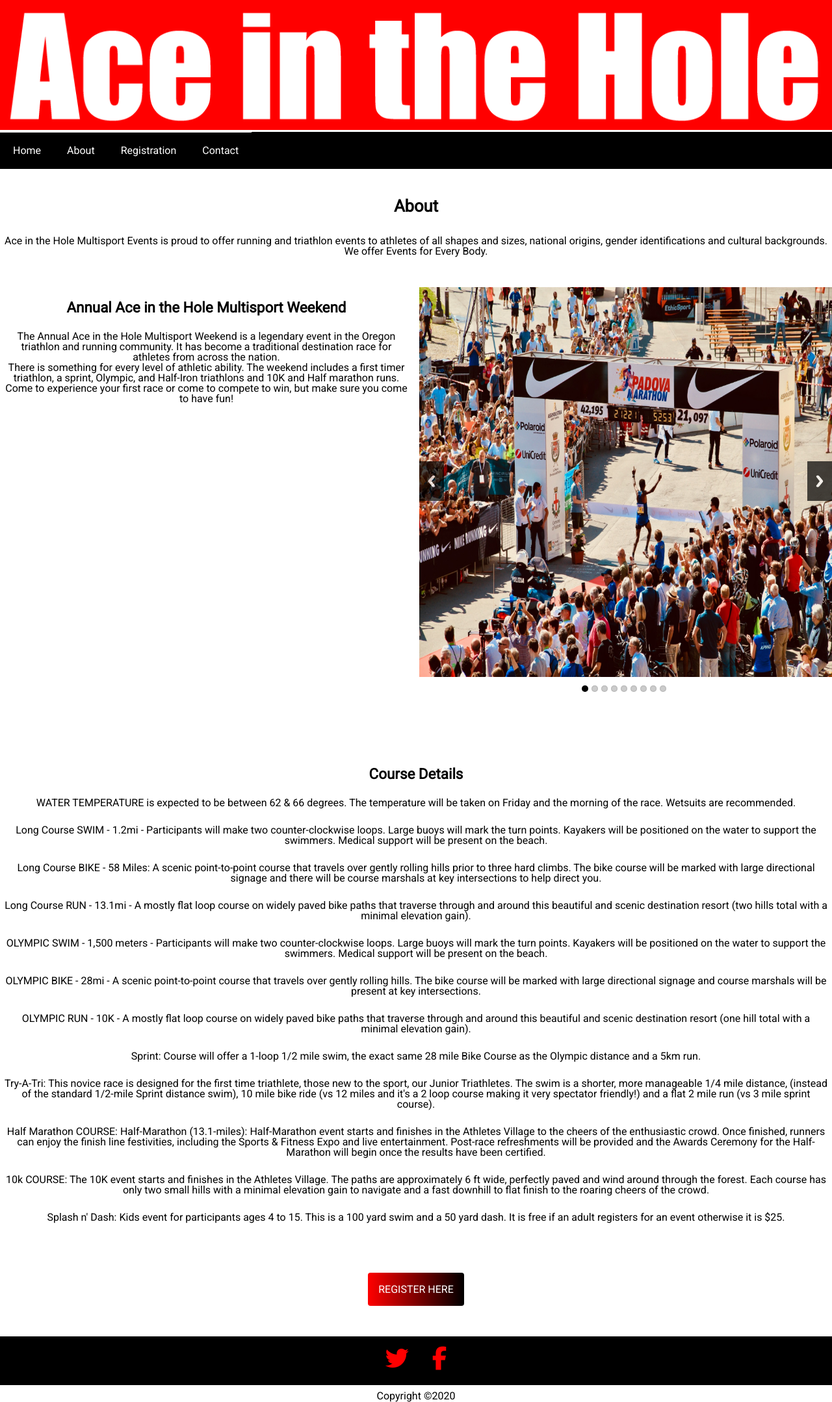
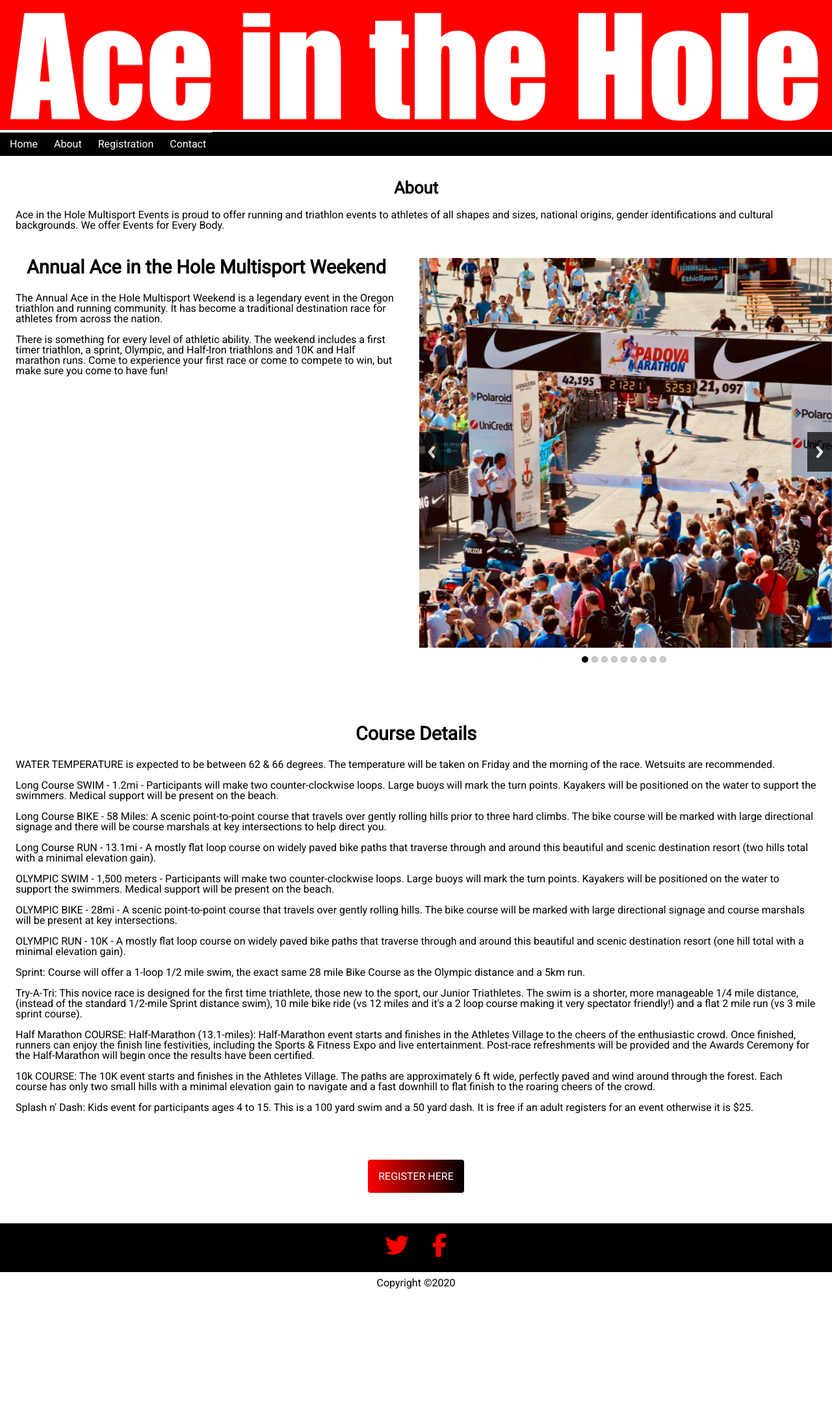
Before and after one commit to dylandills/ace-in-the-hole, a PHP site: page /about in a window 1280 px wide. Shown: the whole page at 65% size. After the commit the page ends 1984 px from the top, so only its background shows below. Run offline with PHP 8.4, Linux system fonts and the light colour scheme; some libraries are stand-ins or nearby versions.

Commit message:
changed image gallery to display properly on all screens; changed background of social media feeds; changed twitter feed to align with facebook feed; left aligned text inside of about page

```diff
--- a/about/about.html.php
+++ b/about/about.html.php
@@ -13,15 +13,15 @@
   <body>
     <?php include '../includes/header.inc.html.php'; ?>
     <?php include '../includes/nav.inc.html.php'; ?>
-    <main id="about-container">
+    <main id ="about-container">
       <section>
         <h1>About</h1>
         <p>Ace in the Hole Multisport Events is proud to offer running and triathlon events to athletes of all shapes and sizes, national origins, gender identifications and cultural backgrounds. We offer Events for Every Body.</p>
       </section>
       <section>
         <h2>Annual Ace in the Hole Multisport Weekend</h2>
-        <p>The Annual Ace in the Hole Multisport Weekend is a legendary event in the Oregon triathlon and running community. It has become a traditional destination race for athletes from across the nation.<br />
-          There is something for every level of athletic ability. The weekend includes a first timer triathlon, a sprint, Olympic, and Half-Iron triathlons and 10K and Half marathon runs. Come to experience your first race or come to compete to win, but make sure you come to have fun!
+        <p>The Annual Ace in the Hole Multisport Weekend is a legendary event in the Oregon triathlon and running community. It has become a traditional destination race for athletes from across the nation.<br /><br />
+        There is something for every level of athletic ability. The weekend includes a first timer triathlon, a sprint, Olympic, and Half-Iron triathlons and 10K and Half marathon runs. Come to experience your first race or come to compete to win, but make sure you come to have fun!
         </p>
       </section>
       <section>
--- a/css/mixins.less
+++ b/css/mixins.less
@@ -8,8 +8,6 @@
     color: @paramColor;
     font-size: @paramSize;
     font-weight: bold;
-    line-height: @paramSize;
-    margin-top: @paramSize / 2;
     margin-bottom: @paramSize /2;
     text-align: center;
 }
--- a/css/styles.css
+++ b/css/styles.css
@@ -20,17 +20,14 @@ body h1 {
   color: #000000;
   font-size: 1.6em;
   font-weight: bold;
-  line-height: 1.6em;
-  margin-top: 0.8em;
   margin-bottom: 0.8em;
   text-align: center;
+  margin-top: 0.8em;
 }
 body h2 {
   color: #000000;
   font-size: 1.4em;
   font-weight: bold;
-  line-height: 1.4em;
-  margin-top: 0.7em;
   margin-bottom: 0.7em;
   text-align: center;
 }
@@ -38,8 +35,6 @@ body h3 {
   color: #000000;
   font-size: 1.1em;
   font-weight: bold;
-  line-height: 1.1em;
-  margin-top: 0.55em;
   margin-bottom: 0.55em;
   text-align: center;
 }
@@ -47,8 +42,6 @@ body h4 {
   color: #000000;
   font-size: 0.9em;
   font-weight: bold;
-  line-height: 0.9em;
-  margin-top: 0.45em;
   margin-bottom: 0.45em;
   text-align: center;
 }
@@ -56,8 +49,6 @@ body h5 {
   color: #000000;
   font-size: 0.85em;
   font-weight: bold;
-  line-height: 0.85em;
-  margin-top: 0.425em;
   margin-bottom: 0.425em;
   text-align: center;
 }
@@ -65,8 +56,6 @@ body h6 {
   color: #000000;
   font-size: 0.75em;
   font-weight: bold;
-  line-height: 0.75em;
-  margin-top: 0.375em;
   margin-bottom: 0.375em;
   text-align: center;
 }
@@ -111,6 +100,10 @@ body nav ul li a {
   padding: 0.625em;
   width: 100%;
   text-decoration: none;
+}
+body #about-container section p {
+  text-align: left;
+  padding: 0 1em;
 }
 body main {
   text-align: center;
@@ -176,17 +169,23 @@ body main section .report-container span.min-temperature {
 body main section .report-container .time {
   line-height: 25px;
 }
-body main section div.fb-feed {
+body main section .social-container {
+  background-color: #000000;
+}
+body main section .social-container .fb-feed,
+body main section .social-container .twitter-feed {
   padding: 2em;
 }
 body main section .rslides_container {
   float: left;
-  min-width: 100%;
+  width: 100%;
   margin-bottom: 50px;
   position: relative;
 }
 body main section .rslides_container .rslides li img {
-  height: 300px;
+  width: 100%;
+  height: 100%;
+  object-fit: cover;
 }
 body main section .rslides_container .centered-btns_nav {
   z-index: 3;
@@ -382,32 +381,22 @@ The following CSS affects all screen sizes larger than 480 pixels wide.
   body {
     /*Main*/
   }
-  body main#about-container .rslides2 {
-    position: relative;
-    list-style: none;
-    overflow: hidden;
-    width: 100%;
-    padding: 0;
-    margin: 0;
+  body h2 {
+    color: #000000;
+    font-size: 1.6em;
+    font-weight: bold;
+    margin-bottom: 0.8em;
+    text-align: center;
   }
-  body main#about-container .rslides2 li {
-    -webkit-backface-visibility: hidden;
-    position: absolute;
-    display: none;
-    width: 100%;
-    left: 0;
-    top: 0;
+  body h3 {
+    color: #000000;
+    font-size: 1.4em;
+    font-weight: bold;
+    margin-bottom: 0.7em;
+    text-align: center;
   }
-  body main#about-container .rslides2 li:first-child {
-    position: relative;
-    display: block;
-    float: left;
-  }
-  body main#about-container .rslides2 img {
-    display: block;
-    width: 100%;
-    height: 400px;
-    border: 0;
+  body #about-container section p {
+    padding: 0 1.5em;
   }
   body main {
     display: grid;
@@ -427,9 +416,11 @@ The following CSS affects all screen sizes larger than 480 pixels wide.
     flex-direction: row;
     justify-content: center;
   }
-  body main section .social-container div.fb-feed,
-  body main section .social-container div.twitter-feed {
+  body main section .social-container .fb-feed {
     width: 50%;
+  }
+  body main section .social-container .twitter-feed {
+    height: 100%;
   }
   body main .button {
     grid-column-start: 1;
@@ -447,46 +438,65 @@ The following CSS affects all screen sizes larger than 480 pixels wide.
 The following CSS affects all screen sizes larger than 780 pixels wide.
 */
 @media screen and (min-width: 780px) {
-  /*Nav*/
-  nav {
+  body {
+    /*Nav*/
+  }
+  body h2 {
+    color: #000000;
+    font-size: 1.8em;
+    font-weight: bold;
+    margin-bottom: 0.9em;
+    text-align: center;
+  }
+  body h3 {
+    color: #000000;
+    font-size: 1.6em;
+    font-weight: bold;
+    margin-bottom: 0.8em;
+    text-align: center;
+  }
+  body nav {
     max-height: 20vh !important;
     background: #000000;
     width: 100%;
   }
-  nav ul {
+  body nav ul {
     padding: 0;
     margin: 0;
   }
-  nav ul li {
+  body nav ul li {
     display: inline-block;
     float: left;
     list-style: none;
     padding: 0 0 0 5px;
     margin: 0;
   }
-  nav ul li a {
+  body nav ul li a {
     width: 100%;
     display: inline-block;
     color: #fff;
   }
-  nav ul li a img {
+  body nav ul li a img {
     vertical-align: middle;
   }
-  .menuIcon {
+  body .menuIcon {
     display: none !important;
   }
-  main .rslides li img {
+  body main #about-container section p {
+    padding: 0 2em;
+  }
+  body main .rslides li img {
     height: 600px !important;
   }
-  main form {
+  body main form {
     width: 45% !important;
     margin: auto !important;
   }
-  main form .event-wrapper {
+  body main form .event-wrapper {
     grid-column: 95% 5% !important;
     text-align: left;
   }
-  main form input {
+  body main form input {
     width: 50%;
   }
 }
--- a/css/styles.less
+++ b/css/styles.less
@@ -10,6 +10,7 @@ body {
   // Headings
   h1 {
     .headingStyle(@color1; 1.6em);
+    margin-top: 0.8em;
   }
 
   h2 {
@@ -78,6 +79,13 @@ body {
       }
     }
   }
+  //About Container
+  #about-container {
+    section p {
+      text-align: left;
+      padding: 0 1em;
+    }
+  }
   /*Main*/
   main {
     .center-text;
@@ -144,18 +152,23 @@ body {
         }
       }
       //Social Media Feed
-      div.fb-feed {
+      .social-container {
+        background-color: @color1;
+        .fb-feed, .twitter-feed {
           padding: 2em;
+        }
       }
       //Slider Gallery
       .rslides_container {
         float: left;
-        min-width: 100%;
+        width: 100%;
         margin-bottom: 50px;
         position: relative;
       .rslides li {
           img {
-            height: 300px;
+            width: 100%;
+            height: 100%;
+            object-fit: cover;
           }
         }
         .centered-btns_nav {
@@ -336,37 +349,22 @@ The following CSS affects all screen sizes larger than 480 pixels wide.
 
 @media only screen and (min-width: 480px) {
   body {
-    /*Main*/
-    //About Content Container
-    main#about-container {
-      .rslides2 {
-        position: relative;
-        list-style: none;
-        overflow: hidden;
-        width: 100%;
-        padding: 0;
-        margin: 0;
-        li {
-          -webkit-backface-visibility: hidden;
-          position: absolute;
-          display: none;
-          width: 100%;
-          left: 0;
-          top: 0;
-          &:first-child {
-            position: relative;
-            display: block;
-            float: left;
+    //Heading Styles
+    h2 {
+      .headingStyle(@color1; 1.6em);
+    }
+
+    h3 {
+     .headingStyle(@color1; 1.4em);
+    }
+    //About Container
+    #about-container {
+      section p {
+        padding: 0 1.5em;
       }
     }
-        img {
-          display: block;
-          width: 100%;
-          height: 400px;
-          border: 0;
-        }
-      }
-    }
+
+    /*Main*/
     main {
       display: grid;
       grid-template-columns: repeat(2, 1fr);
@@ -387,8 +385,11 @@ The following CSS affects all screen sizes larger than 480 pixels wide.
           display: flex;
           flex-direction: row;
           justify-content: center;
-          div.fb-feed, div.twitter-feed {
+          .fb-feed {
             width: 50%;
+          }
+          .twitter-feed {
+            height: 100%;
           }
         }
       }
@@ -415,6 +416,14 @@ The following CSS affects all screen sizes larger than 780 pixels wide.
 */
 
 @media screen and (min-width: 780px) {
+  body {
+    h2 {
+      .headingStyle(@color1; 1.8em);
+    }
+
+    h3 {
+      .headingStyle(@color1; 1.6em);
+    }
     /*Nav*/
     nav {
       max-height: 20vh !important;
@@ -444,6 +453,12 @@ The following CSS affects all screen sizes larger than 780 pixels wide.
       display: none !important;
     }
     main {
+      //About Container
+      #about-container {
+        section p {
+          padding: 0 2em;
+        }
+      }
       .rslides li {
         img {
           height: 600px !important;
@@ -462,4 +477,6 @@ The following CSS affects all screen sizes larger than 780 pixels wide.
         }
       }
     }
+
   }
+}
--- a/home/home.html.php
+++ b/home/home.html.php
@@ -68,7 +68,7 @@
           </div>
           <!---Twitter --->
           <div class="twitter-feed">
-            <a class="twitter-timeline" data-width="400" data-height="400" data-theme="light" href="https://twitter.com/Cas222Pcc?ref_src=twsrc%5Etfw">Tweets by Cas222Pcc</a>
+            <a class="twitter-timeline" data-theme="light" href="https://twitter.com/Cas222Pcc?ref_src=twsrc%5Etfw">Tweets by Cas222Pcc</a>
           </div>
         </div>
         <h1>Like what you see? <br />Please register for our Annual Ace in the Hole Multisport Weekend!</h1>
```
Lines whose indentation alone changed are shown as unchanged.
